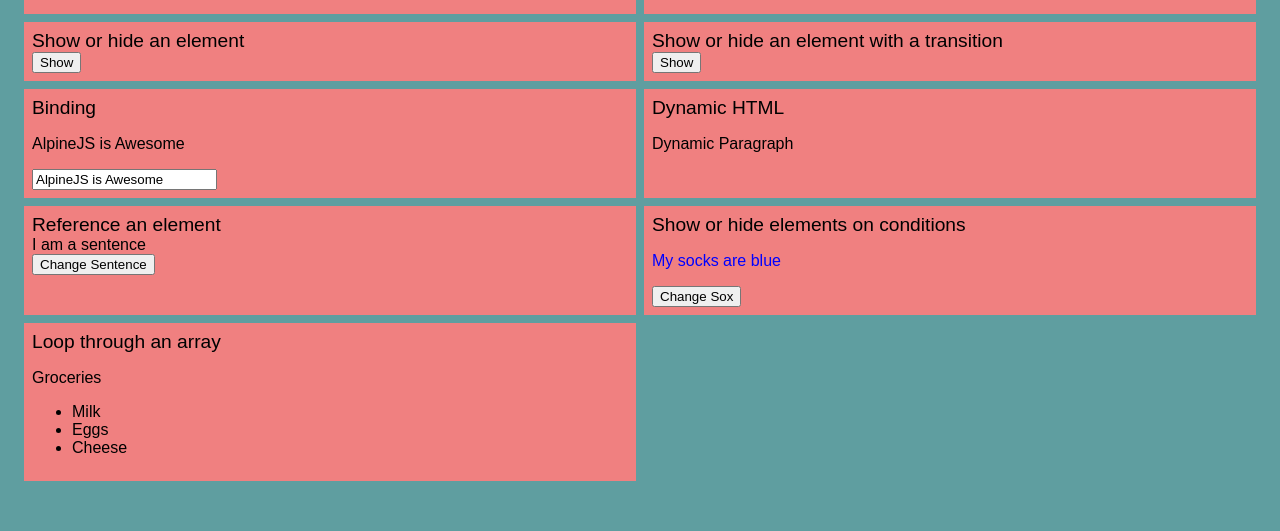
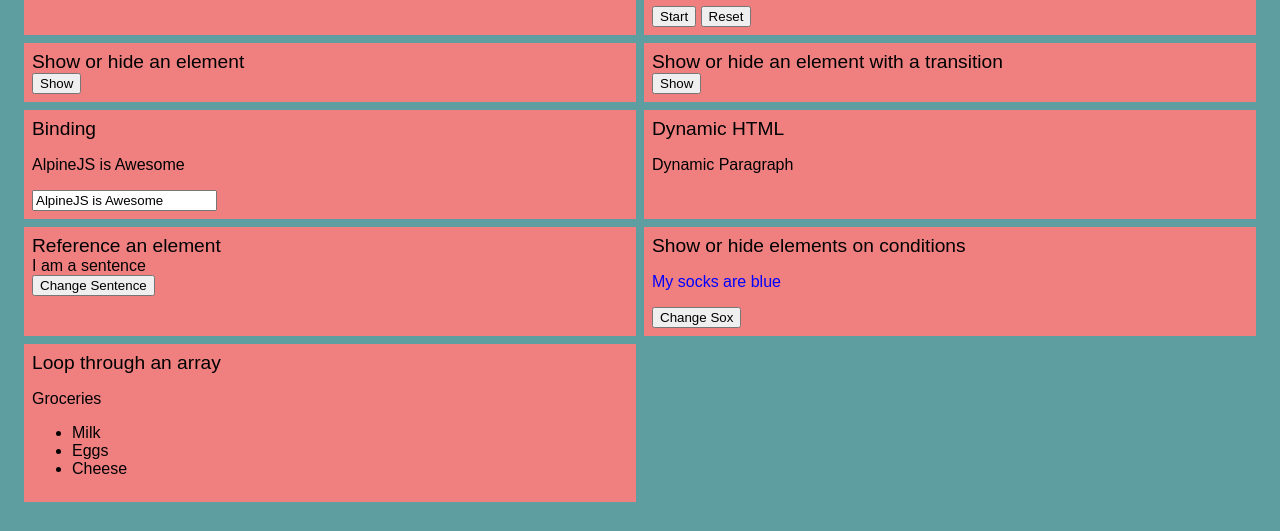
Before and after one commit to clarababette/alpine-tutorial, a plain HTML site: page index.html in a window 1280 px wide. Shown: the part 330-861 px from the top of the page. Before the commit the page ends 840 px from the top, so only its background shows below. Drawn offline with nearby package versions, Linux system fonts and the light colour scheme.

Commit message:
updated countdown

```diff
--- a/index.html
+++ b/index.html
@@ -64,10 +64,15 @@
       <h2>A Timer Countdown Component</h2>
 
       <div
-        x-data="{ countdown: 60}"
-        x-init="setInterval(() => {countdown--;}, 1000)"
+        x-data="{ countdown: 60, counting: false}"
+        x-init="setInterval(() => {if(countdown > 0 && counting) {countdown--;}}, 1000)"
       >
         <h1 x-text="countdown"></h1>
+        <button
+          @click="counting=!counting"
+          x-text="counting ? 'Stop' : 'Start'"
+        ></button>
+        <button @click="countdown=60">Reset</button>
       </div>
     </div>
     <div class="container">
```
